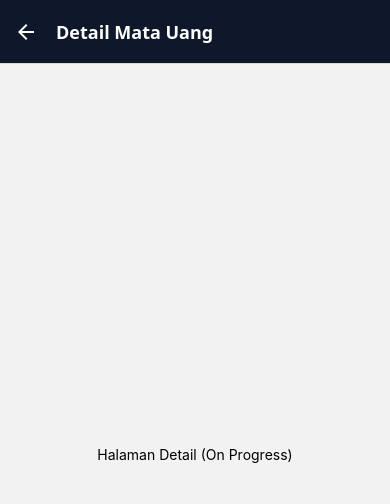
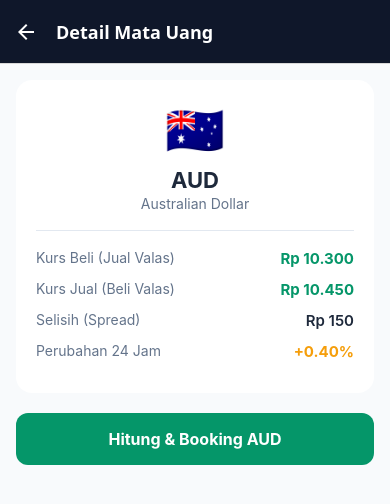
Before and after one commit to RyuBeast/TukarAja, a React Native app: screen / in a window 390 px wide. Both pictures are taken after a click on the element 195 px from the left and 310 px from the top of the page. Shown: the top 504 px of the page. Built offline with nearby package versions, Linux system fonts and the light colour scheme.

Commit message:
update detailscreen

```diff
--- a/screens/detailscreen.js
+++ b/screens/detailscreen.js
@@ -1,10 +1,64 @@
 import React from 'react';
-import { View, Text } from 'react-native';
+import { View, Text, TouchableOpacity, StyleSheet } from 'react-native';
 
-export default function DetailScreen() {
+export default function DetailScreen({ route, navigation }) {
+  const { item } = route.params;
+  const spread = item.sell - item.buy;
+
   return (
-    <View style={{ flex: 1, justifyContent: 'center', alignItems: 'center' }}>
-      <Text>Halaman Detail (On Progress)</Text>
+    <View style={styles.container}>
+      <View style={styles.card}>
+        <Text style={styles.flag}>{item.flag}</Text>
+        <Text style={styles.code}>{item.code}</Text>
+        <Text style={styles.name}>{item.name}</Text>
+
+        <View style={styles.divider} />
+
+        <View style={styles.row}>
+          <Text style={styles.label}>Kurs Beli (Jual Valas)</Text>
+          <Text style={styles.value}>Rp {item.buy.toLocaleString('id-ID')}</Text>
+        </View>
+        <View style={styles.row}>
+          <Text style={styles.label}>Kurs Jual (Beli Valas)</Text>
+          <Text style={styles.value}>Rp {item.sell.toLocaleString('id-ID')}</Text>
+        </View>
+        <View style={styles.row}>
+          <Text style={styles.label}>Selisih (Spread)</Text>
+          <Text style={styles.spread}>Rp {spread.toLocaleString('id-ID')}</Text>
+        </View>
+        <View style={styles.row}>
+          <Text style={styles.label}>Perubahan 24 Jam</Text>
+          <Text style={styles.change}>{item.change}</Text>
+        </View>
+      </View>
+
+      <TouchableOpacity
+        style={styles.button}
+        onPress={() =>
+          navigation.navigate('MainTabs', {
+            screen: 'Kalkulator',
+            params: { selectedCurrency: item },
+          })
+        }
+      >
+        <Text style={styles.buttonText}>Hitung & Booking {item.code}</Text>
+      </TouchableOpacity>
     </View>
   );
 }
+
+const styles = StyleSheet.create({
+  container: { flex: 1, backgroundColor: '#F8FAFC', padding: 16 },
+  card: { backgroundColor: '#FFFFFF', borderRadius: 16, padding: 20, alignItems: 'center', elevation: 2 },
+  flag: { fontSize: 48, marginBottom: 8 },
+  code: { fontSize: 22, fontWeight: 'bold', color: '#1E293B' },
+  name: { fontSize: 14, color: '#64748B', marginTop: 2 },
+  divider: { width: '100%', height: 1, backgroundColor: '#E2E8F0', marginVertical: 18 },
+  row: { width: '100%', flexDirection: 'row', justifyContent: 'space-between', marginBottom: 12 },
+  label: { fontSize: 14, color: '#64748B' },
+  value: { fontSize: 15, fontWeight: 'bold', color: '#059669' },
+  spread: { fontSize: 15, fontWeight: '600', color: '#1E293B' },
+  change: { fontSize: 15, fontWeight: 'bold', color: '#F59E0B' },
+  button: { backgroundColor: '#059669', padding: 16, borderRadius: 12, alignItems: 'center', marginTop: 20 },
+  buttonText: { color: '#FFFFFF', fontSize: 16, fontWeight: 'bold' },
+});
```
